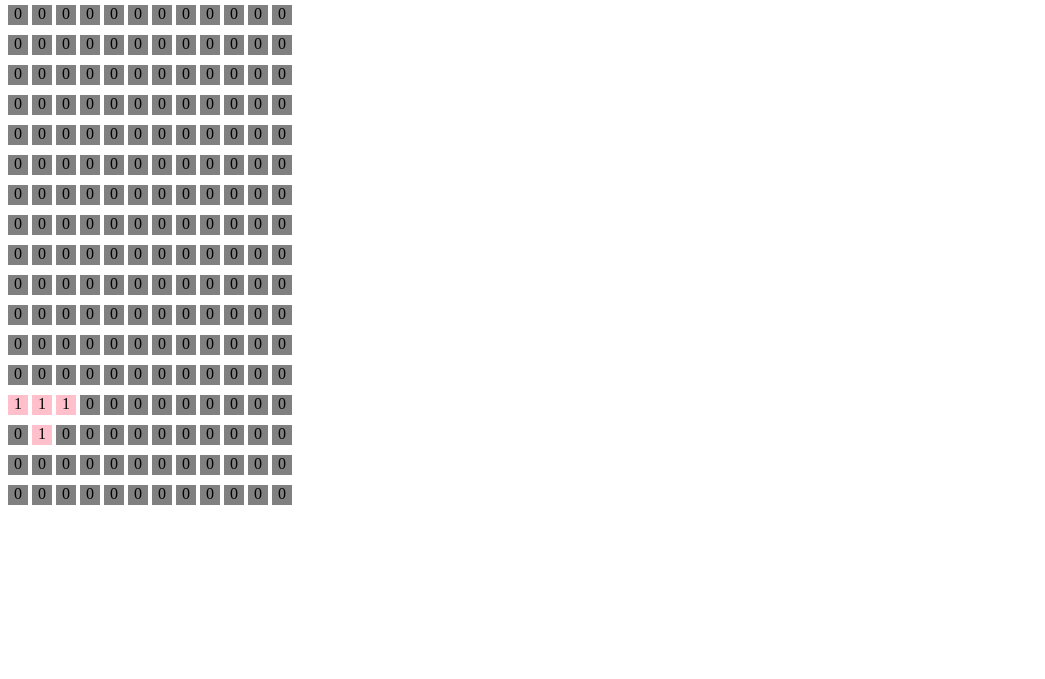
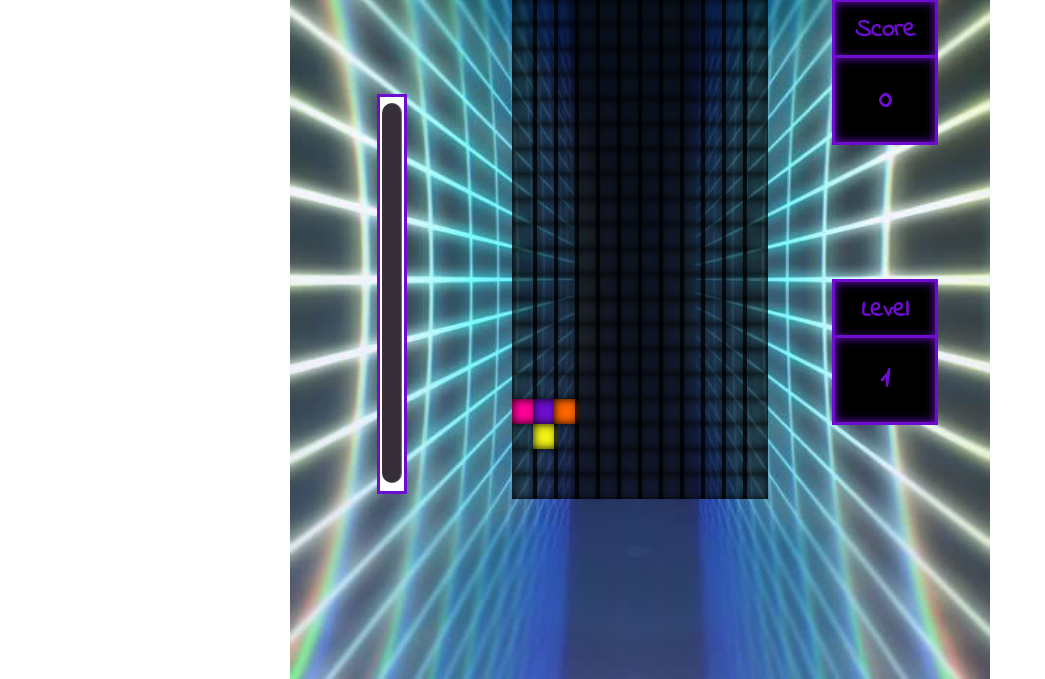
Before and after one commit to sharona1610/Game, a plain HTML site: page index.html in a window 1280 px wide. Shown: the part 121-800 px from the top of the page, without its empty margins (0-1045 px from the left). Drawn offline with nearby package versions, Linux system fonts and the light colour scheme.

Commit message:
styling add

```diff
--- a/index.html
+++ b/index.html
@@ -4,11 +4,17 @@
   <meta charset="UTF-8">
   <meta name="viewport" content="width=device-width, initial-scale=1.0">
   <meta http-equiv="X-UA-Compatible" content="ie=edge">
+  <link href="https://fonts.googleapis.com/css?family=Indie+Flower" rel="stylesheet">
   <link rel="stylesheet" href="style.css">
   <title>Document</title>
 </head>
 <body>
-  <div class='score'>0</div>
+  <div class="head">TETRIS</div>
+    <div class="score_head">Score</div>
+    <div class='score'>0</div>
+    <div class='level_head'>Level</div>
+    <div class='level'>1</div>
+  <progress value="0" max="500" id="progress"></progress>
 <div id="box">
 
   <div class="row">
--- a/main.js
+++ b/main.js
@@ -3,6 +3,9 @@ var timeout=0;
 var a=0;
 var b=0;
 var counter = [];
+var back = new Audio('back-music.wav')
+// back.play()
+// back.volume = 0.05
 
 //============================
 //Board creation
@@ -112,6 +115,7 @@ assignShape(selected_shape)
 
 
 
+
            }
          }
        }
@@ -174,10 +178,13 @@ function colourBoard(){
   for (var i = 0; i < boardArray.length; i++) {
     for(var j=0;j<boardArray[i].length;j++){
       if($('#'+(i)+'_'+(j)).html()==='1'){
-        $('#'+(i)+'_'+(j)).css('background','pink')
+        var color = ['#ff0099', '#f3f315', '#83f52c', '#ff6600', '#6e0dd0']
+        var rand = Math.random()*4
+        var temp = Math.round(rand)
+        $('#'+(i)+'_'+(j)).css('background',color[temp])
       }
       else{
-        $('#'+(i)+'_'+(j)).css('background','grey')
+        $('#'+(i)+'_'+(j)).css('background','rgba(0,0,0,0.5 )')
       }
     }
   }
@@ -234,6 +241,8 @@ function colourBoard(){
 
  function rotate(selected_shape){
    var newArray = []
+   var fallSound = new Audio('boing.wav')
+   fallSound.play()
 
    for(var i = 0; i < selected_shape[0].length; i++){
         newArray.push([]);
@@ -344,6 +353,14 @@ function lineComplete(){
     if(scoreCounter.every(checkForCondition)){
 
       score+=100
+      var progressTimer = setInterval(function(){
+        var curVal = document.getElementById('progress').value
+        document.getElementById('progress').value=curVal+2
+        if((curVal+2)===score){
+          clearInterval(progressTimer)
+        }
+      },100)
+      //document.getElementById('progress').value=score
       deleteRow(i)
       $('.score').html(score)
     }
--- a/style.css
+++ b/style.css
@@ -1,17 +1,140 @@
-.t{
-  position: absolute;
-  width: 80px;
-  height: 60px;
-  display: inline;
-  }
-.tbox{
-  border-radius: 5px;
-}
+
 .boardelem{
-  width: 20px;
-  height: 20px;
-  background: grey;
+  width: 25px;
+  height: 25px;
+  /*background-size: cover;*/
+  background: url('back.jpg') no-repeat;
+  -moz-box-shadow:    inset 0 0 10px #000000;
+  -webkit-box-shadow: inset 0 0 10px #000000;
+  box-shadow:         inset 0 0 10px #000000;
   display: inline-block;
   text-align: center;
-  margin-top: 10px;
+  margin-right: -4px;
+  /*font-size: 0px;*/
+  /*position: absolute;*/
+  /*top: 10%;
+  left: 30%;*/
 }
+/*#box{
+  background: grey
+}*/
+#box{
+  position: absolute;
+  top: 15%;
+  left: 40%;
+  font-size: 0;
+}
+body{
+background: url('1.jpg') no-repeat;
+background-position: center top;
+background-size: 700px 800px;
+
+}
+#progress{
+  transform: rotate(270deg);
+  position: absolute;
+  top: 50%;
+  left: 15%;
+  width: 400px;
+  height: 30px;
+  border: 3px solid #6e0dd0;
+  background: white;
+  }
+
+  #progress::-webkit-progress-value {
+    background: #ff6600;
+    border-radius: 25px;
+    background-image: linear-gradient(center bottom,rgb(43,194,83) 37%,rgb(84,240,84) 69%);
+    box-shadow: inset 0 2px 9px  rgba(255,255,255,0.3),inset 0 -2px 6px rgba(0,0,0,0.4);
+
+  }
+  #progress::-webkit-progress-bar {
+    background: #362F39;
+    width: 380px;
+    height: 20px;
+    position: absolute;
+    left: 8px;
+    top: 2px;
+    border-radius: 25px;
+    box-shadow: inset 0 -1px 1px rgba(255,255,255,0.3);
+  }
+  .score{
+    position: absolute;
+    left: 65%;
+    top: 22%;
+    width: 60px;
+    border: 3px solid #6e0dd0;
+    font-family: 'Indie Flower', cursive;
+    font-weight: bold;
+    background: black;
+    -moz-box-shadow:    inset 0 0 10px #6e0dd0;
+    -webkit-box-shadow: inset 0 0 10px #6e0dd0;
+    box-shadow:         inset 0 0 10px #6e0dd0;
+    color: #6e0dd0;
+    font-size: 30px;
+    text-align: center;
+    padding: 20px 20px;
+  }
+  .score_head{
+    position: absolute;
+    font-family: 'Indie Flower', cursive;
+    font-weight: bold;
+    left: 65%;
+    top: 15%;
+    width: 60px;
+    font-size: 25px;
+    border: 3px solid #6e0dd0;
+    background: black;
+    -moz-box-shadow:    inset 0 0 10px #6e0dd0;
+    -webkit-box-shadow: inset 0 0 10px #6e0dd0;
+    box-shadow:         inset 0 0 10px #6e0dd0;
+    color: #6e0dd0;
+    text-align: center;
+    padding: 10px 20px;
+  }
+  .level{
+    position: absolute;
+    left: 65%;
+    top: 57%;
+    width: 60px;
+    border: 3px solid #6e0dd0;
+    background: black;
+    -moz-box-shadow:    inset 0 0 10px #6e0dd0;
+    font-family: 'Indie Flower', cursive;
+    font-weight: bold;
+    -webkit-box-shadow: inset 0 0 10px #6e0dd0;
+    box-shadow:         inset 0 0 10px #6e0dd0;
+    color: #6e0dd0;
+    font-size: 30px;
+    text-align: center;
+    padding: 20px 20px;
+  }
+  .level_head{
+    position: absolute;
+    font-family: 'Indie Flower', cursive;
+    font-weight: bold;
+    left: 65%;
+    top: 50%;
+    width: 60px;
+    font-size: 25px;
+    border: 3px solid #6e0dd0;
+    background: black;
+    -moz-box-shadow:    inset 0 0 10px #6e0dd0;
+    -webkit-box-shadow: inset 0 0 10px #6e0dd0;
+    box-shadow:         inset 0 0 10px #6e0dd0;
+    color: #6e0dd0;
+    text-align: center;
+    padding: 10px 20px;
+  }
+  .head{
+    position: absolute;
+    left: 40%;
+    width: 200px;
+    font-size: 60px;
+  text-shadow: -2px 0 black, 0 2px black, 2px 0 black, 0 -2px black;
+  font-family: 'Indie Flower', cursive;
+  font-weight: bold;
+    color: #6e0dd0;
+    text-align: center;
+    padding: 10px 20px;
+  }
```
Also changed, not shown: 1.jpg (added), back.jpg (added), brick.jpg (added), brick1.jpg (added), play.jpg (added), play1.jpg (added), play2.jpg (added), 8 other files.
